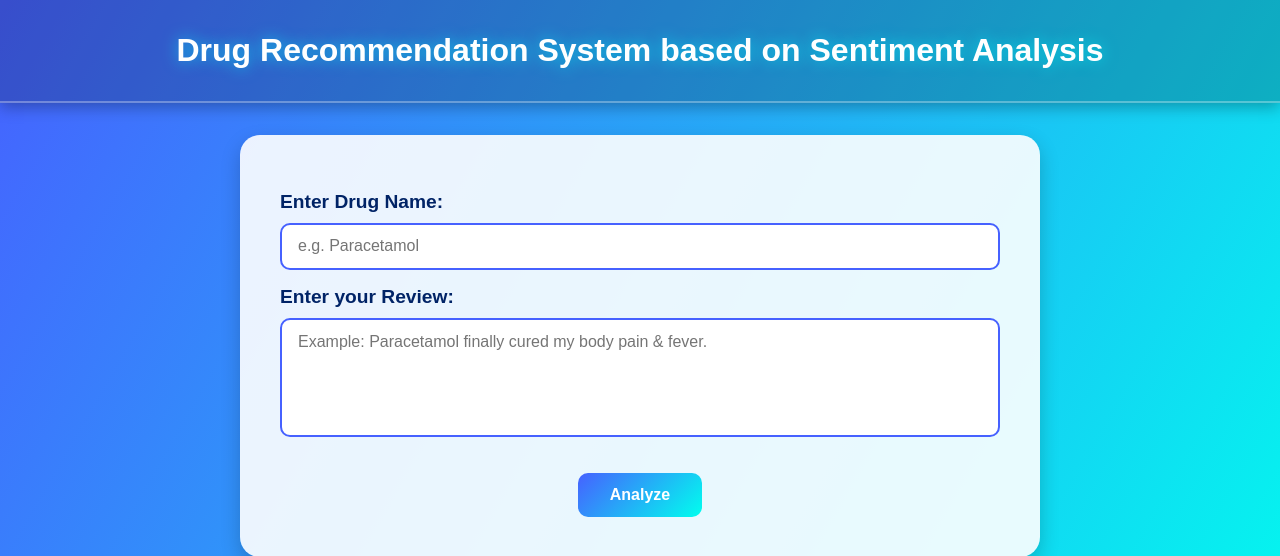
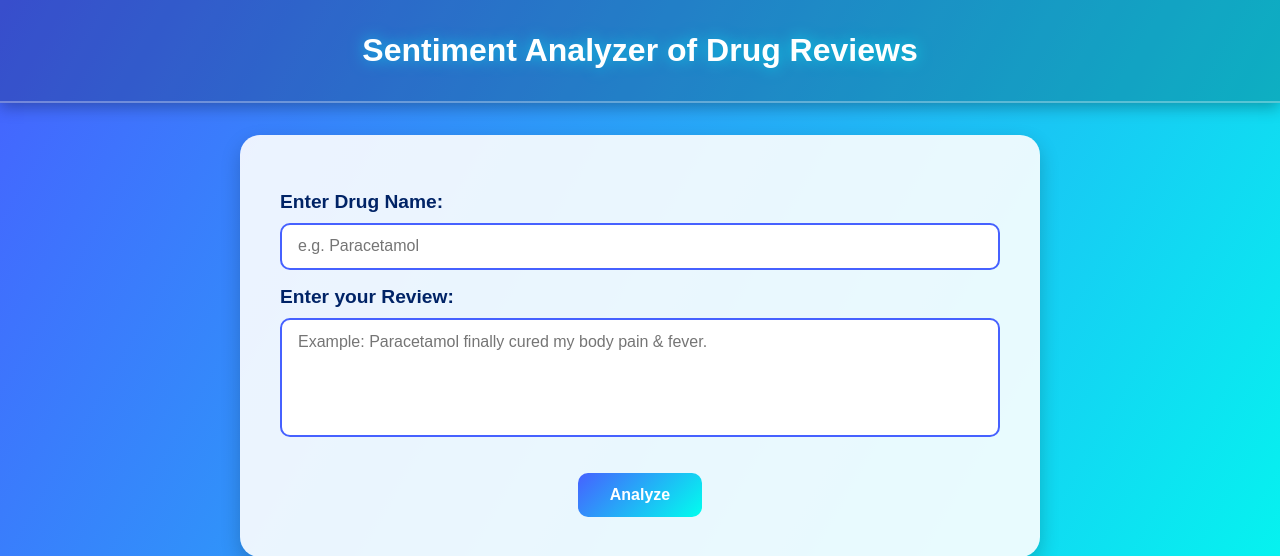
Before and after one commit to vishal21803/Sentiment-Analyzer-of-Drug-Reviews, a Flask app: page / in a window 1280 px wide. Shown: the top 556 px of the page. Run offline with Flask 3, Linux system fonts and the light colour scheme.

Commit message:
Update home.html

```diff
--- a/templates/home.html
+++ b/templates/home.html
@@ -3,7 +3,7 @@
 <head>
   <meta charset="UTF-8">
   <meta name="viewport" content="width=device-width, initial-scale=1.0">
-  <title>Drug Recommendation System</title>
+  <title>Sentiment Analyzer</title>
   <style>
     * {
       margin: 0;
@@ -144,7 +144,7 @@
 
 <body>
   <header>
-    <h1>Drug Recommendation System based on Sentiment Analysis</h1>
+    <h1>Sentiment Analyzer of Drug Reviews</h1>
   </header>
 
   <div class="container">
```
